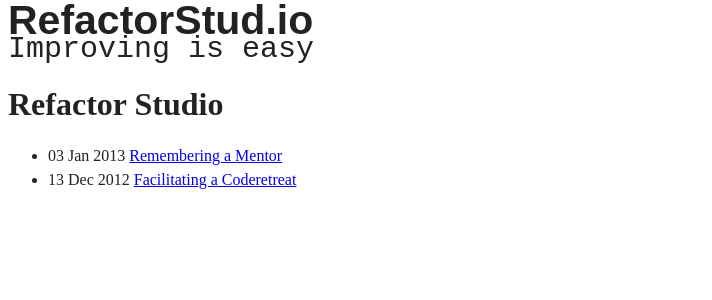
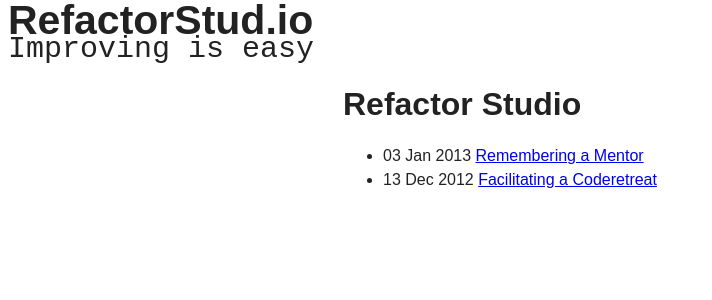
Before and after one commit to rmcastil/rmcastil.github.com, a Jekyll site: the page built from index.md, in a window 1280 px wide. Shown: the top 300 px of the page, without its empty margins (0-712 px from the left). Built offline with Jekyll 4.4.1, drawn with Linux system fonts in a browser that asks for light colours.

Commit message:
Change font and positioning of main header

```diff
--- a/css/screen.css
+++ b/css/screen.css
@@ -20,8 +20,10 @@ a#header_link {
 }
 
 #content {
+  font-family: sans-serif;
   width: 425px;
   line-height: 1.5;
+  margin-left: 335px;
 }
 
 h1 {
```
